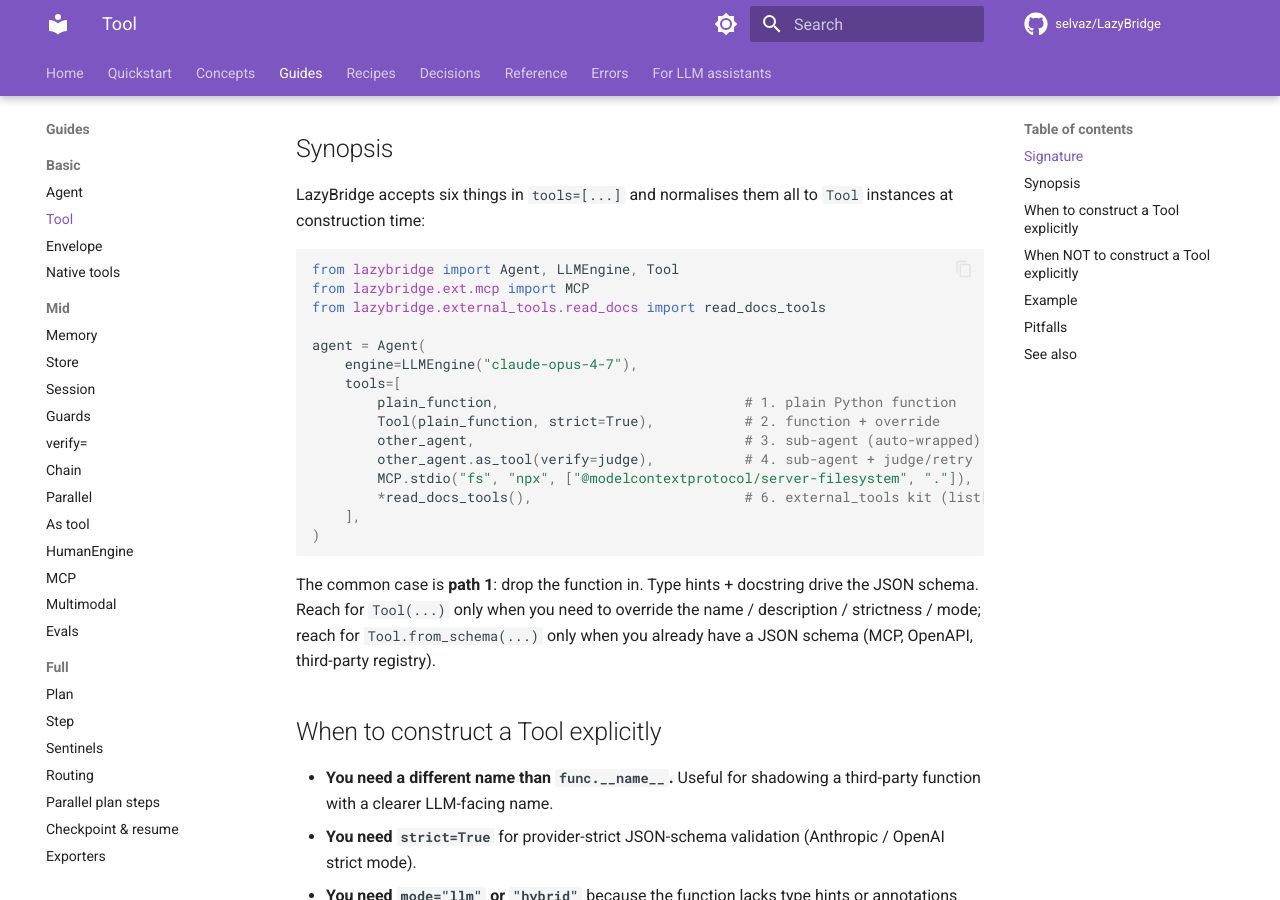
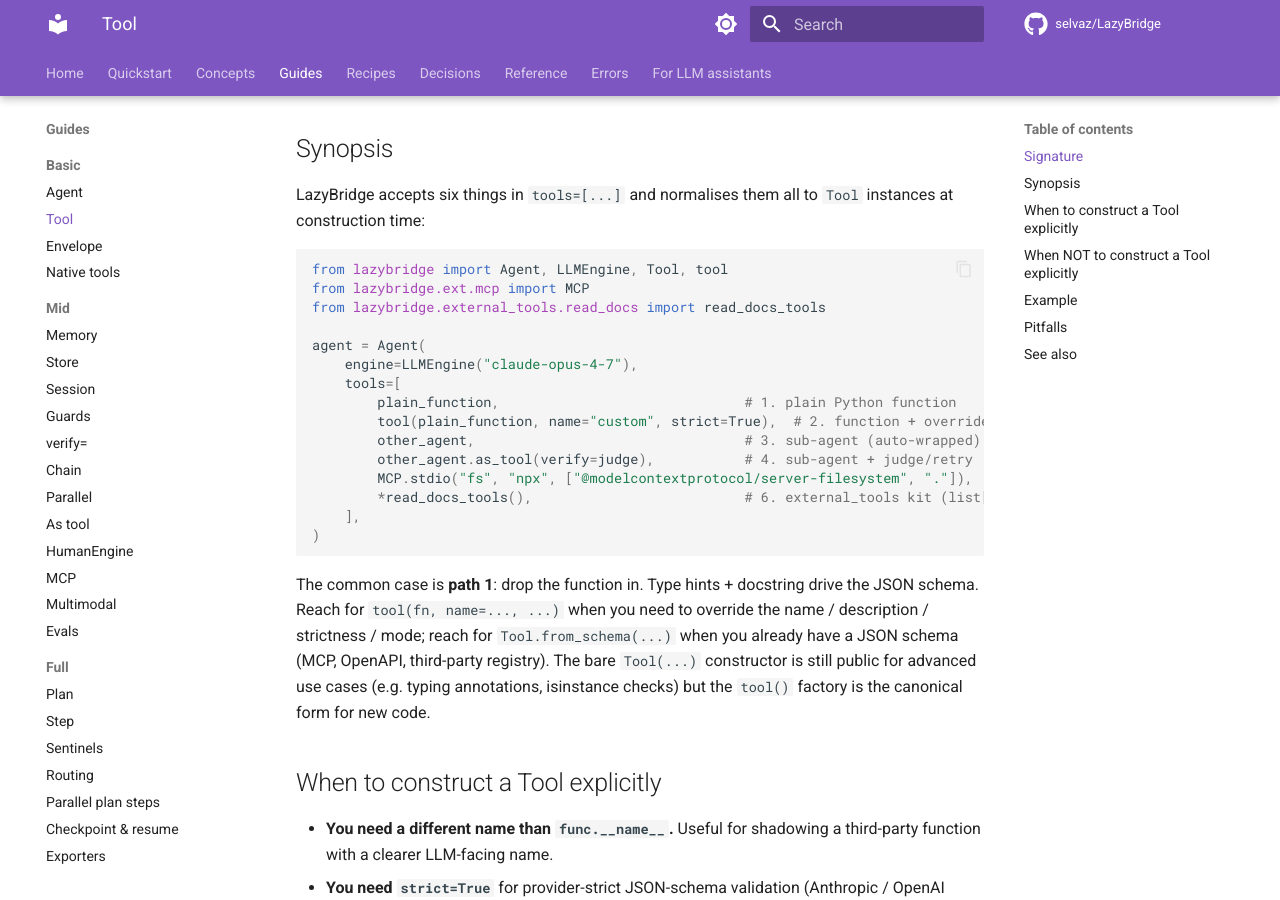
Before and after one commit to selvaz/LazyBridge, an MkDocs documentation site: the page built from docs/guides/basic/tool.md, in a window 1280 px wide and 900 px high, scrolled down 875 px. Built offline with MkDocs 1.6.1 and Material for MkDocs 9.7.7, drawn with Linux system fonts in a browser that asks for light colours; comment, search, counter and statistics services are not loaded.

Commit message:
refactor: Phase 2 Block E (soft path) — make tool() the canonical user-facing form
The original plan called for renaming ``Tool`` → ``_Tool`` (full
privatisation).  Re-auditing the call sites showed the rename would
touch ~100 internal type annotations and isinstance checks for zero
LLM-friendliness gain — Block D had already aligned the public defaults
(``tool()`` and ``Tool()`` both default to ``mode="signature"``), and
the SKILL.md sugar table already documents ``tool()`` as canonical.

Instead, take the soft path the verifier originally recommended:

- Keep ``Tool`` public as the class (used in type annotations,
  isinstance checks, and ``Tool.from_schema(...)``).
- Migrate user-facing ``Tool(fn, name=...)`` constructions in examples
  and docs to ``tool(fn, name=...)`` so LLMs reading teaching material
  see the canonical factory consistently.

Migrated:

- ``examples/viz_demo.py`` — 2 sites (``Tool(search)`` /
  ``Tool(summarise)``) → ``tool(...)`` factory with explicit names.
- ``examples/daily_news_report.py`` — 6 sites, all converted to
  ``tool(fn, name=...)``.
- ``docs/guides/basic/tool.md`` — composition example switched to
  ``tool(plain_function, name="custom", strict=True)``; the calc
  example uses ``tool(calculate, ...)``; docstring clarifies that
  ``Tool(...)`` is still public but for advanced uses (annotations,
  isinstance, ``Tool.from_schema``) — the ``tool()`` factory is
  canonical for construction.

Test suite: 1698 passed, 44 skipped (no test regressions —
``tool()`` and ``Tool()`` produce structurally identical results
since Block D aligned defaults).  Drift check: clean.

https://claude.ai/code/session_017ZTLjxrbYtS969Jp7CU3t2

````diff
--- a/docs/guides/basic/tool.md
+++ b/docs/guides/basic/tool.md
@@ -45,7 +45,7 @@ LazyBridge accepts six things in `tools=[...]` and normalises them all
 to `Tool` instances at construction time:
 
 ```python
-from lazybridge import Agent, LLMEngine, Tool
+from lazybridge import Agent, LLMEngine, Tool, tool
 from lazybridge.ext.mcp import MCP
 from lazybridge.external_tools.read_docs import read_docs_tools
 
@@ -53,7 +53,7 @@ agent = Agent(
     engine=LLMEngine("claude-opus-4-7"),
     tools=[
         plain_function,                              # 1. plain Python function
-        Tool(plain_function, strict=True),           # 2. function + override
+        tool(plain_function, name="custom", strict=True),  # 2. function + overrides via factory
         other_agent,                                 # 3. sub-agent (auto-wrapped)
         other_agent.as_tool(verify=judge),           # 4. sub-agent + judge/retry
         MCP.stdio("fs", "npx", ["@modelcontextprotocol/server-filesystem", "."]),  # 5. MCPServer
@@ -63,10 +63,13 @@ agent = Agent(
 ```
 
 The common case is **path 1**: drop the function in. Type hints +
-docstring drive the JSON schema. Reach for `Tool(...)` only when you
-need to override the name / description / strictness / mode; reach for
-`Tool.from_schema(...)` only when you already have a JSON schema (MCP,
-OpenAPI, third-party registry).
+docstring drive the JSON schema. Reach for `tool(fn, name=..., ...)`
+when you need to override the name / description / strictness / mode;
+reach for `Tool.from_schema(...)` when you already have a JSON schema
+(MCP, OpenAPI, third-party registry). The bare `Tool(...)` constructor
+is still public for advanced use cases (e.g. typing annotations,
+isinstance checks) but the `tool()` factory is the canonical form
+for new code.
 
 ## When to construct a Tool explicitly
 
@@ -118,7 +121,7 @@ print(result.text())
 
 
 # 2) Function + explicit configuration — override the name and turn on strict.
-calc_tool = Tool(
+calc_tool = tool(
     calculate,
     name="calc",
     description="Evaluate an arithmetic expression and return the numeric result.",
````
Also changed, not shown: 2 other files.
